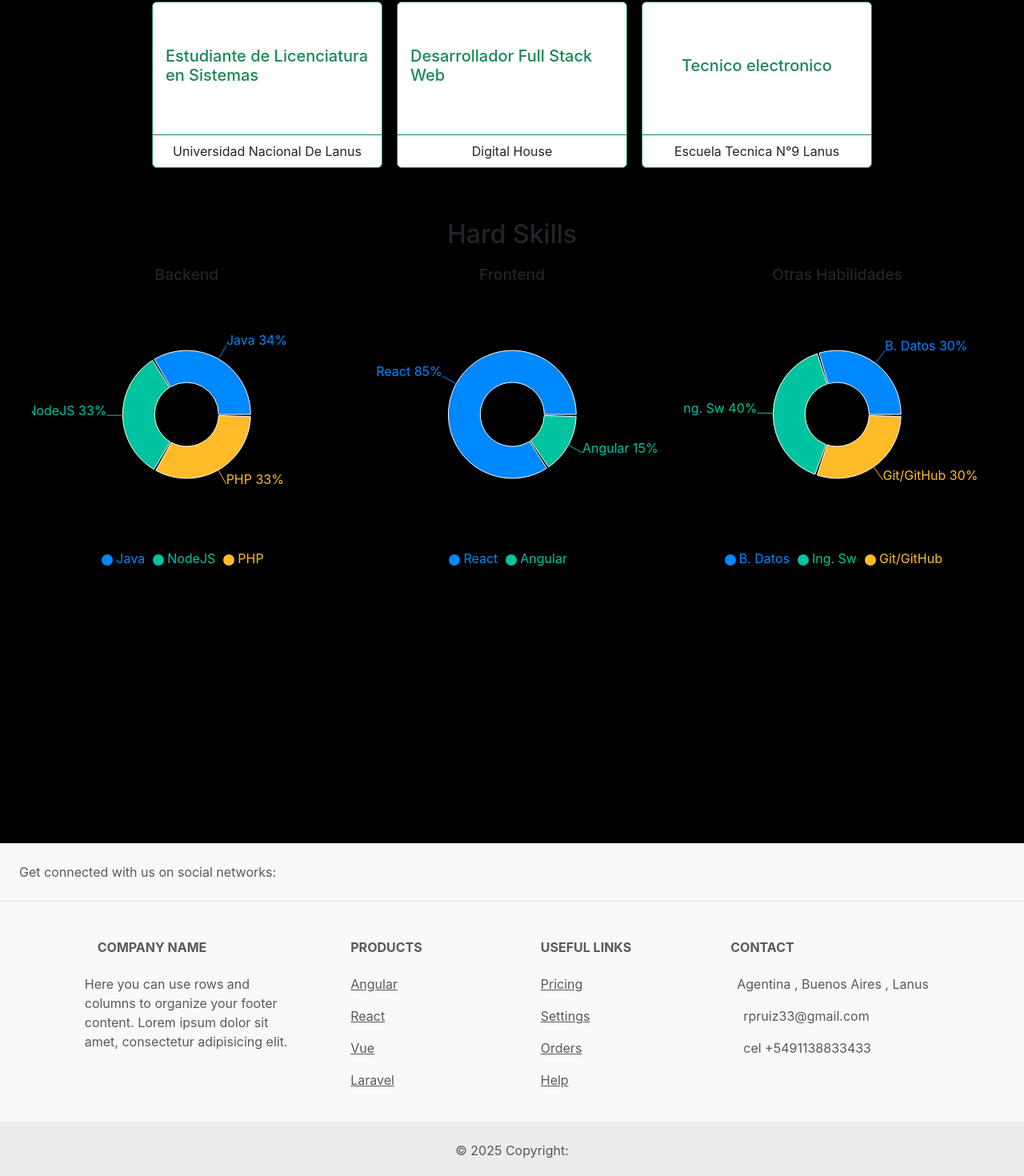
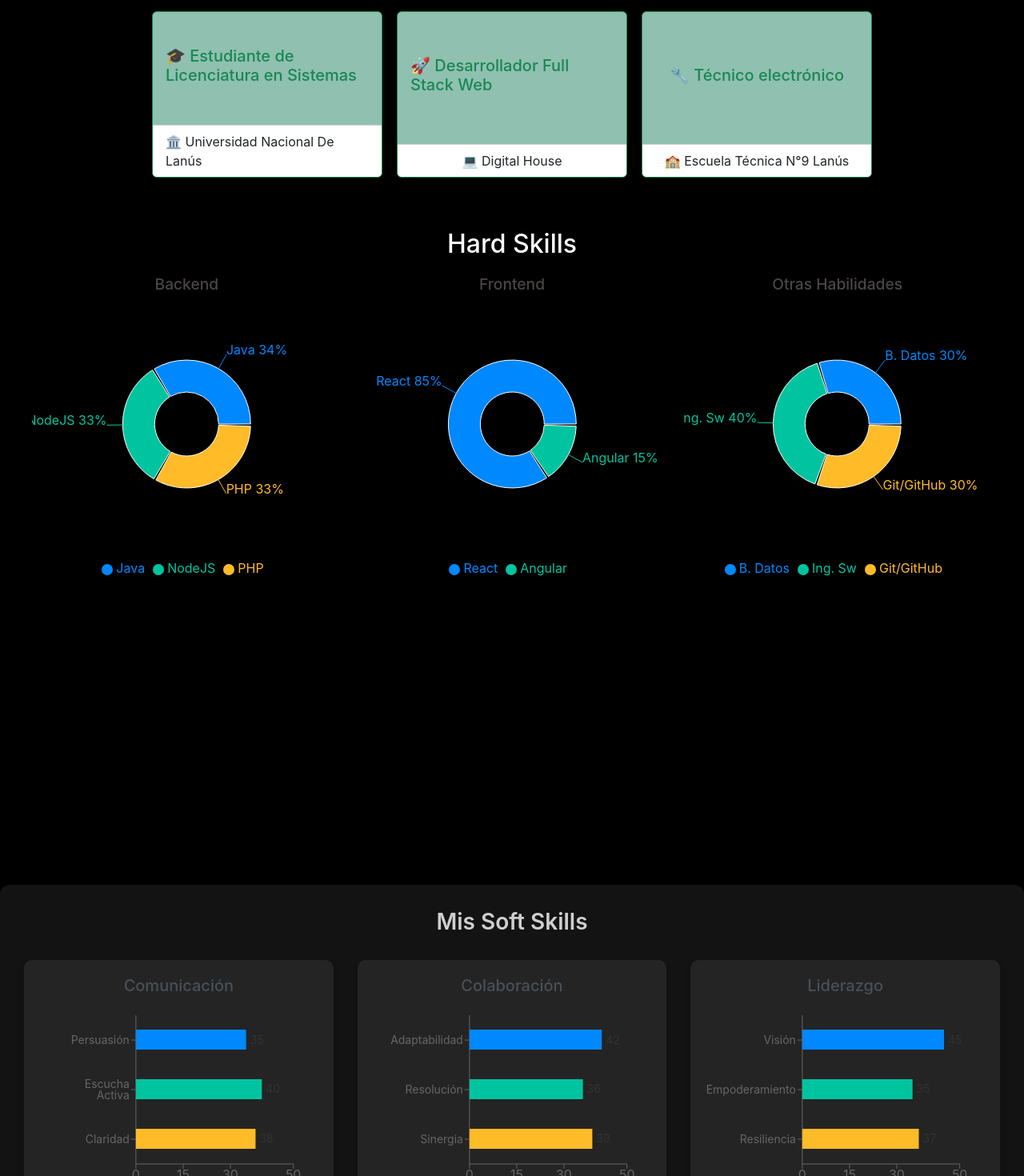
Before and after one commit to rpruiz33/portfolio-react, a React (Create React App) app: page / in a window 1280 px wide. Shown: the part 444-1914 px from the top of the page at 80% size. Built offline with nearby package versions, Linux system fonts and the light colour scheme.

Commit message:
agregando softskills y estilos

```diff
--- a/src/App.css
+++ b/src/App.css
@@ -16,7 +16,7 @@
 }
 
 .App-header {
-  background-color: #282c34;
+  background-color: #ffffff;
   min-height: 100vh;
   display: flex;
   flex-direction: column;
--- a/src/App.js
+++ b/src/App.js
@@ -4,7 +4,9 @@ import NavBar from './components/navBar.jsx';
 import Footer from './components/footer.jsx';
 import Cards from './components/cards.jsx';
 import Carusel from './components/carusel.jsx';
-import Graficos from './components/graficos.jsx';
+
+import SoftSkills from './components/softSkills.jsx';
+import HardSkills from './components/hardSkills.jsx';
 function App() {
   return (
 
@@ -14,7 +16,8 @@ function App() {
 
       <Carusel />
       <Cards/>
-      <Graficos/>
+      <HardSkills/>
+      <SoftSkills/>
       <Footer />
     </div>
   )
--- a/src/components/cards.jsx
+++ b/src/components/cards.jsx
@@ -1,24 +1,65 @@
-import React from 'react'
+import React from 'react';
 import HardCard from './hardCard.jsx';
-const formacion= [
-  "Estudiante de Licenciatura en Sistemas",
-  "Desarrollador Full Stack Web ",
-  "Tecnico electronico"]
+
+const formacion = [
+  {
+    title: "🎓 Estudiante de Licenciatura en Sistemas",
+    description: "💻 Especialización en desarrollo de software"
+  },
+  {
+    title: "🚀 Desarrollador Full Stack Web",
+    description: "🌐 MERN Stack (MongoDB, Express, React, Node.js)"
+  },
+  {
+    title: "🔧 Técnico electrónico",
+    description: "⚡ Sistemas embebidos y circuitos digitales"
+  }
+];
+
 const LugaresEstudio = [
-  "Universidad Nacional De Lanus",
-  "Digital House",
-  "Escuela Tecnica N°9 Lanus"
-]
-const cards = () => {
+  {
+    lugar: "🏛️ Universidad Nacional De Lanús",
+    periodo: "📅 2020 - Presente"
+  },
+  {
+    lugar: "💻 Digital House",
+    periodo: "📅 2022 - 2023"
+  },
+  {
+    lugar: "🏫 Escuela Técnica N°9 Lanús",
+    periodo: "📅 2014 - 2019"
+  }
+];
+
+const Cards = () => {
   return (
-<div className="d-flex justify-content-center align-items-center m-1 row row-cols-1 row-cols-md-4 g-2 p-4 m-8">
+    <div className="d-flex justify-content-center align-items-center m-1 row row-cols-1 row-cols-md-4 g-2 p-4 m-8">
+      <HardCard
+        key={1}
+        items={formacion[0].title}
+        item={LugaresEstudio[0].lugar}
+        extraInfo={formacion[0].description}
+        periodo={LugaresEstudio[0].periodo}
+        emoji="👨‍💻"
+      />
+      <HardCard
+        key={2}
+        items={formacion[1].title}
+        item={LugaresEstudio[1].lugar}
+        extraInfo={formacion[1].description}
+        periodo={LugaresEstudio[1].periodo}
+        emoji="🖥️"
+      />
+      <HardCard
+        key={3}
+        items={formacion[2].title}
+        item={LugaresEstudio[2].lugar}
+        extraInfo={formacion[2].description}
+        periodo={LugaresEstudio[2].periodo}
+        emoji="🔌"
+      />
+    </div>
+  );
+};
 
-
-<HardCard key={1} items={formacion[0]} item={LugaresEstudio[0]} />
-<HardCard key={2} items={formacion[1]} item={LugaresEstudio[1]}/>
-<HardCard key={3} items={formacion[2]} item={LugaresEstudio[2]}/>
-</div>
-  )
-}
-
-export default cards
+export default Cards;
--- a/src/components/hardCard.css
+++ b/src/components/hardCard.css
@@ -25,3 +25,45 @@
   justify-content: center;
   align-items: center;
 }
+.cards-container {
+  display: flex;
+  justify-content: center;
+  margin-top: 20px;
+}
+
+.card {
+  width: 18rem;
+}
+
+.card-footer {
+  background-color: rgba(0, 136, 254, 1) !important; /* Fondo con color y opacidad */
+}
+
+.bg-custom {
+  background-color: rgba(0, 136, 254, 1) !important; /* Fondo con color y opacidad */
+}
+.cards-container {
+  display: flex;
+  justify-content: center;
+  margin-top: 20px;
+}
+
+.card {
+  width: 18rem;
+}
+
+.card-footer {
+  background-color: rgba(255, 255, 255, 1) !important; /* Fondo blanco */
+}
+
+.bg-custom {
+  background-color: rgb(143 192 176) !important;
+}
+
+.text-dark {
+  color: #000 !important; /* Texto en color negro */
+}
+
+.border-light {
+  border-color: #f8f9fa !important; /* Borde de color claro */
+}
--- a/src/components/hardCard.jsx
+++ b/src/components/hardCard.jsx
@@ -1,24 +1,23 @@
-import React from 'react'
+import React from 'react';
 import './hardCard.css';
 
-const hardCard = (props) => {
+const HardCard = ({ index, items, item }) => {
   return (
-    <div className="cards-container bg-black">
-    <div className="card border-success mb-3" style={{ maxWidth: "18rem" }}>
+    <div className="cards-container ">
+      <div className="card border-success mb-3 bg-custom" style={{ maxWidth: '18rem' }}>
+        <div className="card-body text-success color-black">
+          <h5 className="card-title c-black">
+            <div className="c-b" key={index}>
+              {items}
+            </div>
+          </h5>
+        </div>
+        <div className="card-footer bg-black m-7">
+          <div key={index}>{item}</div>
+        </div>
+      </div>
+    </div>
+  );
+};
 
-  <div className="card-body text-success">
-    <h5 className="card-title">
-        <div className="mr-333"key={props.index}>{props.items}</div>
-
-    </h5>
-
-  </div>
-  <div className="card-footer bg-transparent border-success m-7">     <div key={props.index}>{props.item}</div>
-  </div>
-</div>
-
-</div>
-  )
-}
-
-export default hardCard
+export default HardCard;
--- a/src/components/graficos.jsx
+++ b/src/components/hardSkills.jsx
@@ -141,6 +141,7 @@ export default function App() {
           margin: 0 0 20px 0;
           text-align: center;
           font-size: clamp(1.5rem, 3vw, 2rem);
+          color: white;
         }
 
         .charts-grid {
@@ -164,6 +165,7 @@ export default function App() {
           margin: 0 0 10px 0;
           font-size: 1.2rem;
           text-align: center;
+          color:rgba(94, 87, 87, 0.8);
         }
 
         .chart-container {
--- a/src/components/navBar.css
+++ b/src/components/navBar.css
@@ -1,6 +1,6 @@
 
 .bg-indigo {
-  background-color: rgb(12, 232, 74);
+  background-color: rgb(143 192 176) !important;
   color: white;
 }
 
--- /dev/null
+++ b/src/components/softSkills.jsx
@@ -0,0 +1,123 @@
+import React from 'react';
+import { BarChart,Cell, Bar, XAxis, YAxis, Tooltip, Legend, ResponsiveContainer } from 'recharts';
+
+// Mismos colores que en hard skills
+const COLORS = ['#0088FE', '#00C49F', '#FFBB28', '#FF8042'];
+
+const SoftSkillsCharts = () => {
+  // Datos para los gráficos
+  const skillsData = [
+    {
+      title: "Comunicación",
+      data: [
+        { name: "Persuasión", value: 35 },
+        { name: "Escucha Activa", value: 40 },
+        { name: "Claridad", value: 38 }
+      ]
+    },
+    {
+      title: "Colaboración",
+      data: [
+        { name: "Adaptabilidad", value: 42 },
+        { name: "Resolución", value: 36 },
+        { name: "Sinergia", value: 39 }
+      ]
+    },
+    {
+      title: "Liderazgo",
+      data: [
+        { name: "Visión", value: 45 },
+        { name: "Empoderamiento", value: 35 },
+        { name: "Resiliencia", value: 37 }
+      ]
+    }
+  ];
+
+  return (
+    <div style={{
+      width: '100%',
+      padding: '30px',
+      backgroundColor:  'rgba(188, 182, 182, 0.1)', // Fondo gris claro
+      borderRadius: '12px',
+      marginTop: '40px',
+      boxShadow: '0 4px 12px rgba(0,0,0,0.1)'
+    }}>
+      <h2 style={{
+        textAlign: 'center',
+        marginBottom: '30px',
+        color:'rgba(255, 255, 255, 0.8)',
+        fontSize: '28px',
+        fontWeight: '600'
+      }}>
+        Mis Soft Skills
+      </h2>
+
+      <div style={{
+        display: 'grid',
+        gridTemplateColumns: 'repeat(auto-fit, minmax(350px, 1fr))',
+        gap: '30px',
+        justifyContent: 'center'
+      }}>
+        {skillsData.map((skill, index) => (
+          <div key={index} style={{
+            backgroundColor: 'rgba(188, 182, 182, 0.1)',
+            padding: '20px',
+            borderRadius: '10px',
+            boxShadow: '0 2px 8px rgba(0,0,0,0.05)'
+          }}>
+            <h3 style={{
+              textAlign: 'center',
+              marginBottom: '20px',
+              color: '#495057',
+              fontSize: '20px'
+            }}>
+              {skill.title}
+            </h3>
+            <div style={{ height: '250px' }}>
+              <ResponsiveContainer width="100%" height="100%">
+                <BarChart
+                  data={skill.data}
+                  layout="vertical"
+                  margin={{ top: 5, right: 30, left: 20, bottom: 5 }}
+                >
+                  <XAxis type="number" domain={[0, 50]} />
+                  <YAxis
+                    type="category"
+                    dataKey="name"
+                    width={100}
+                    tick={{ fontSize: 14 }}
+                  />
+                  <Tooltip
+                    formatter={(value) => [`${value}%`, ""]}
+                    contentStyle={{
+                      borderRadius: '8px',
+                      padding: '10px',
+                      border: 'none',
+                      boxShadow: '0 2px 4px rgba(0,0,0,0.1)'
+                    }}
+                  />
+                  <Legend />
+                  <Bar
+                    dataKey="value"
+                    name="Nivel"
+                    barSize={25}
+                    label={{ position: 'right', fill: '#333', fontSize: 14 }}
+                  >
+                    {skill.data.map((entry, index) => (
+                      <Cell
+                        key={`cell-${index}`}
+                        fill={COLORS[index % COLORS.length]}
+                      />
+                    ))}
+                  </Bar>
+                </BarChart>
+              </ResponsiveContainer>
+            </div>
+          </div>
+        ))}
+      </div>
+    </div>
+  );
+};
+
+export default SoftSkillsCharts;
```
